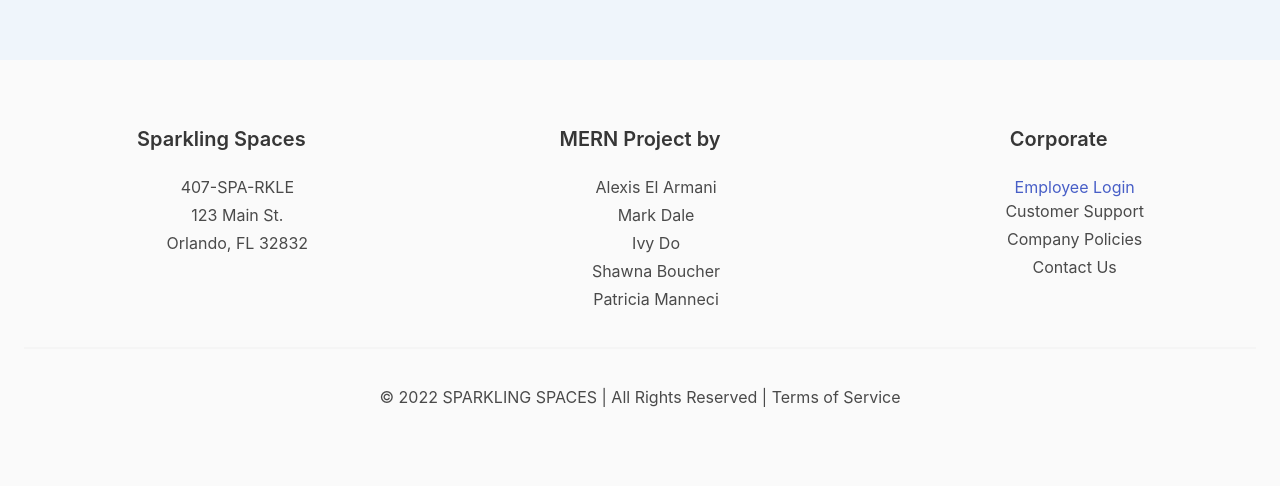
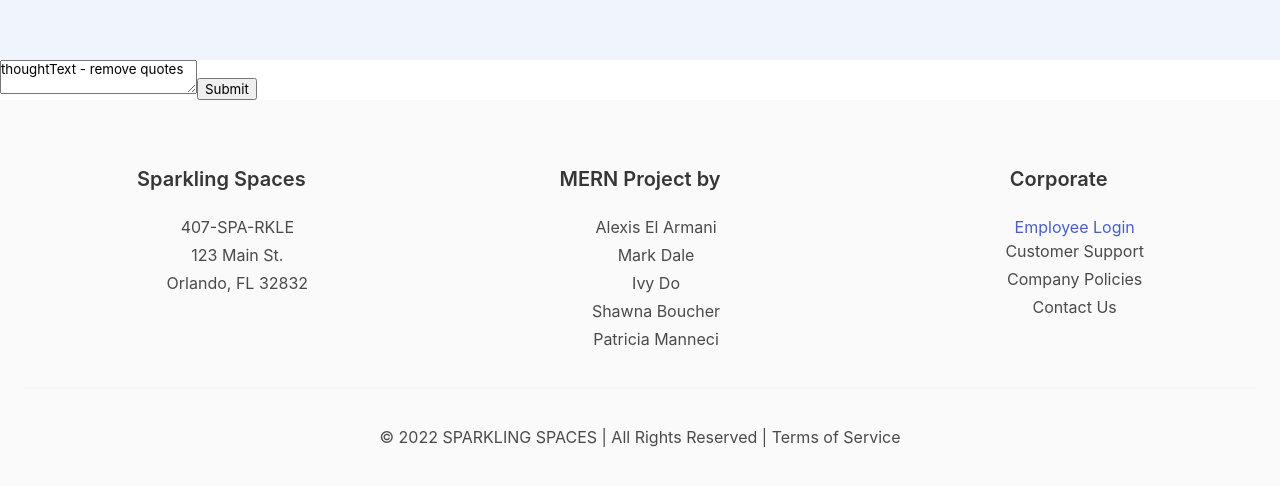
Before and after one commit to alexisn84/squeaky-clean, a React (Create React App) app in the folder client/: page / in a window 1280 px wide. Shown: the part 3512-3998 px from the top of the page. Built offline with nearby package versions, Linux system fonts and the light colour scheme.

Commit message:
initial review form setup

```diff
--- a/client/src/components/ReviewForm/index.js
+++ b/client/src/components/ReviewForm/index.js
@@ -2,13 +2,32 @@ import React, { useState } from 'react';
 
 import { useMutation } from '@apollo/client';
 
+const ReviewForm = () => {
+    // update state based on form input changes
+    const handleChange = (event) => {
 
-const ReviewForm = () => {
+    };
+
+    // submit form
+    const handleFormSubmit = async (event) => {
+
+    };
 
     return (
-        <div>
-            <form></form>
-        </div>
+        <form
+            className="flex-row justify-center justify-space-between-md align-stretch"
+            onSubmit={handleFormSubmit}
+        >
+            <textarea
+                placeholder="Here's a new thought..."
+                value={'thoughtText - remove quotes'}
+                className="form-input col-12 col-md-9"
+                onChange={handleChange}
+            ></textarea>
+            <button className="btn col-12 col-md-3" type="submit">
+                Submit
+            </button>
+        </form>
     );
 };
 
--- a/client/src/pages/Home.js
+++ b/client/src/pages/Home.js
@@ -11,6 +11,8 @@ import About3 from '../assets/about/about3.png';
 import Testimonial1 from '../assets/testimonials/testimonial1.jpg';
 import Testimonial2 from '../assets/testimonials/testimonial2.jpg';
 import Testimonial3 from '../assets/testimonials/testimonial3.jpg';
+
+import ReviewForm from '../components/ReviewForm'
 
 export default function Home() {
 
@@ -167,6 +169,7 @@ export default function Home() {
             <About/>
             <Rates/>
             <Testimonials/>
+            <ReviewForm/>
         </div>
     )
 
```
